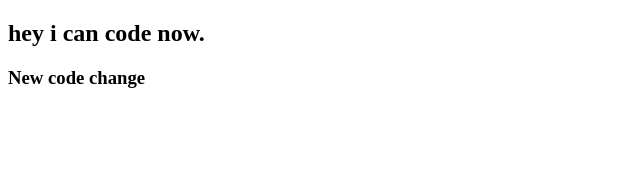
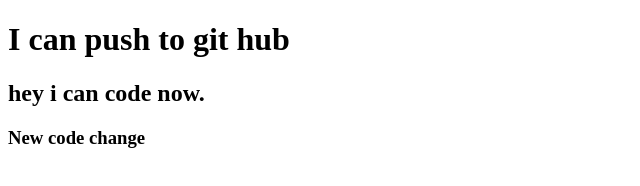
Before and after one commit to Mdashikuzzamann/my-second-repo, a plain HTML site: page index.html in a window 1280 px wide. Shown: the whole page, without its empty margins (0-640 px from the left). Drawn offline with Linux system fonts and the light colour scheme.

Commit message:
add new text

```diff
--- a/index.html
+++ b/index.html
@@ -7,7 +7,7 @@
     <title>My second git hub repo</title>
 </head>
 <body>
-    <h1I can push to git hub</h1>
+    <h1>I can push to git hub</h1>
         <h2>hey i can code now.</h2>
         <h3>New code change</h3>
 </body>
--- /dev/null
+++ b/style.css
@@ -0,0 +1,7 @@
+p{
+    color: red;
+    background-color: aquamarine;
+}
+h1{
+    color: blue;
+}
```
